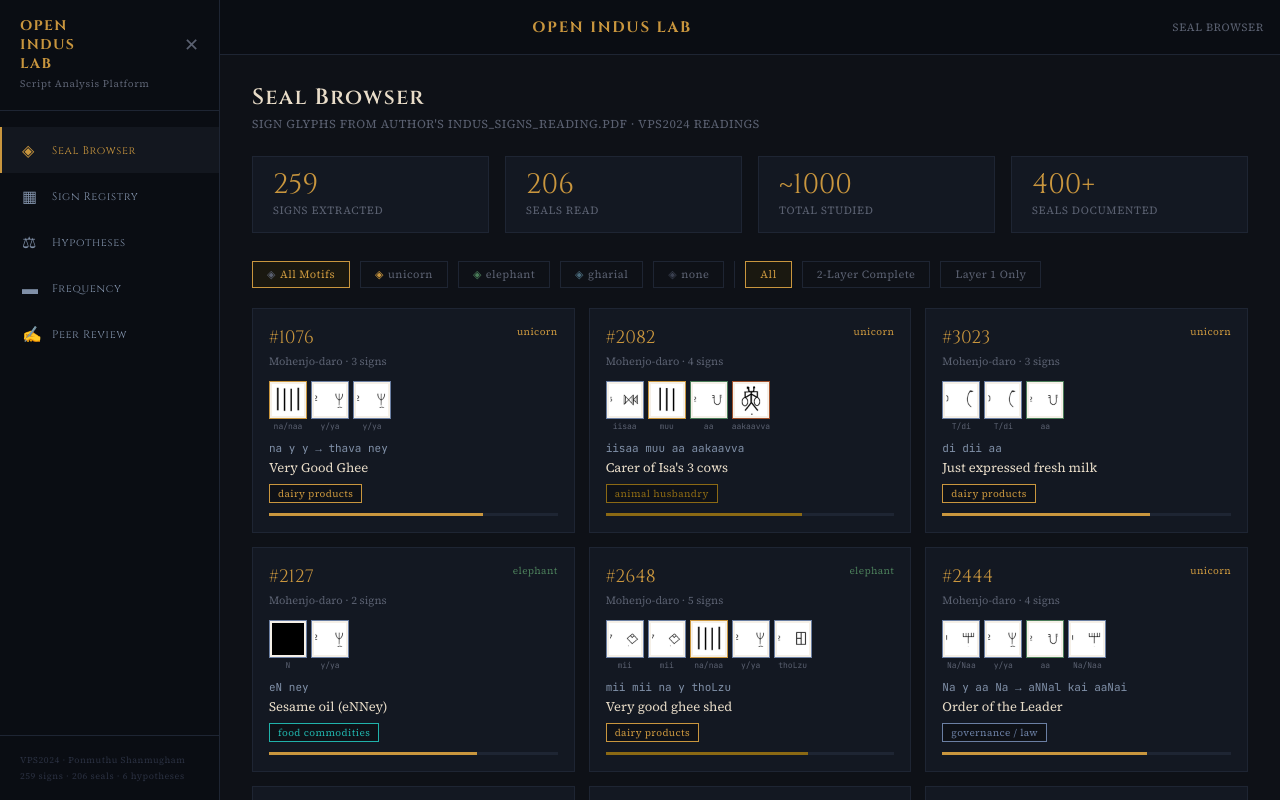
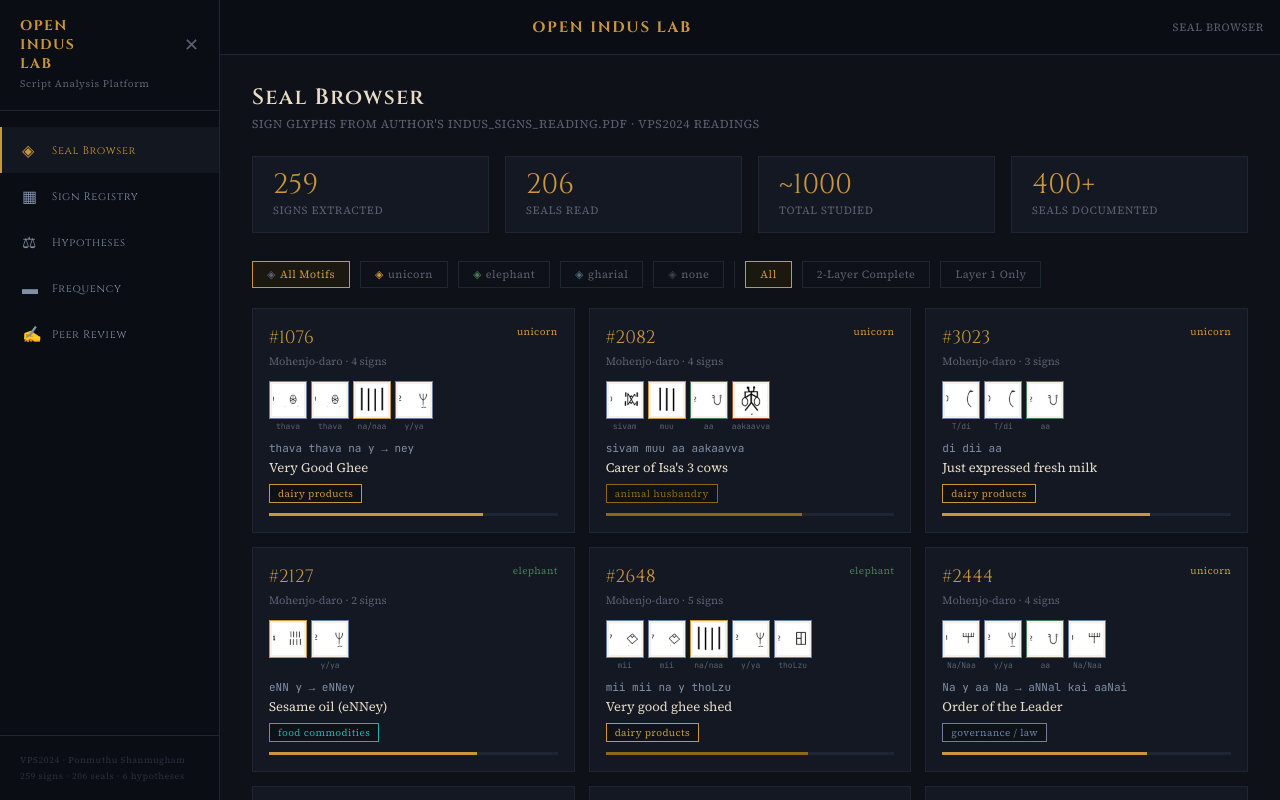
Before and after one commit to premkumar2306/open-indus-lab, a React (Vite) app in the folder frontend/: page / in a window 1280 px wide. Shown: the top 800 px of the page. Built offline with nearby package versions, Linux system fonts and the light colour scheme.

Commit message:
Fix: 7 seal sign sequences from PDF source

```diff
--- a/frontend/src/App.jsx
+++ b/frontend/src/App.jsx
@@ -60,20 +60,20 @@ const SIGN_DATA = {
 };
 
 const SEALS = [
-  { id:"1076", motif:"unicorn", site:"Mohenjo-daro", signs:[95,162,162], layer1:"na y y → thava ney", layer2:"Very Good Ghee", domain:"dairy products", status:"complete", confidence:0.74 },
-  { id:"2082", motif:"unicorn", site:"Mohenjo-daro", signs:[215,89,342,15], layer1:"iisaa muu aa aakaavva", layer2:"Carer of Isa's 3 cows", domain:"animal husbandry", status:"complete", confidence:0.68 },
+  { id:"1076", motif:"unicorn", site:"Mohenjo-daro", signs:[391, 391, 95, 162], layer1:"thava thava na y → ney", layer2:"Very Good Ghee", domain:"dairy products", status:"complete", confidence:0.74 },
+  { id:"2082", motif:"unicorn", site:"Mohenjo-daro", signs:[220, 89, 342, 15], layer1:"sivam muu aa aakaavva", layer2:"Carer of Isa's 3 cows", domain:"animal husbandry", status:"complete", confidence:0.68 },
   { id:"3023", motif:"unicorn", site:"Mohenjo-daro", signs:[300,300,342], layer1:"di dii aa", layer2:"Just expressed fresh milk", domain:"dairy products", status:"complete", confidence:0.72 },
-  { id:"2127", motif:"elephant", site:"Mohenjo-daro", signs:[176,162], layer1:"eN ney", layer2:"Sesame oil (eNNey)", domain:"food commodities", status:"complete", confidence:0.72 },
+  { id:"2127", motif:"elephant", site:"Mohenjo-daro", signs:[114, 162], layer1:"eNN y → eNNey", layer2:"Sesame oil (eNNey)", domain:"food commodities", status:"complete", confidence:0.72 },
   { id:"2648", motif:"elephant", site:"Mohenjo-daro", signs:[267,267,95,162,242], layer1:"mii mii na y thoLzu", layer2:"Very good ghee shed", domain:"dairy products", status:"complete", confidence:0.70 },
   { id:"2444", motif:"unicorn", site:"Mohenjo-daro", signs:[171,162,342,171], layer1:"Na y aa Na → aNNal kai aaNai", layer2:"Order of the Leader", domain:"governance / law", status:"complete", confidence:0.71 },
   { id:"2864", motif:"gharial", site:"Mohenjo-daro", signs:[171,162,342,171], layer1:"Na y aa Na → aNNal kai aaNai", layer2:"Order of the Leader (Riverine)", domain:"governance / law", status:"complete", confidence:0.71 },
   { id:"4440", motif:"none",    site:"Mohenjo-daro", signs:[65,87,294,342,171], layer1:"iLa iru TTa aa Na", layer2:"Citywide curfew ordinance", domain:"governance / law", status:"complete", confidence:0.65 },
-  { id:"2234", motif:"unicorn", site:"Mohenjo-daro", signs:[351,66,66], layer1:"vayya illam illam", layer2:"The world is a Big Home", domain:"governance / ethics", status:"complete", confidence:0.70 },
+  { id:"2234", motif:"unicorn", site:"Mohenjo-daro", signs:[351, 66], layer1:"vayya illam", layer2:"The world is a Big Home", domain:"governance / ethics", status:"complete", confidence:0.70 },
   { id:"4718", motif:"none",    site:"Mohenjo-daro", signs:[343,213,343,86,2015], layer1:"ay ya ay o vya mun → children's milk", layer2:"Panic milk mandate for children", domain:"social welfare", status:"complete", confidence:0.66 },
   { id:"1425", motif:"none",    site:"Mohenjo-daro", signs:[66,387,102,161], layer1:"illam vaya muu na", layer2:"Homes for the aged and alone", domain:"social welfare", status:"complete", confidence:0.67 },
-  { id:"3246", motif:"none",    site:"Mohenjo-daro", signs:[387,102,59,15], layer1:"vaya muu La aakaavva", layer2:"Carer of aged cattle", domain:"animal husbandry", status:"complete", confidence:0.67 },
-  { id:"1110", motif:"unicorn", site:"Mohenjo-daro", signs:[17,216,230,17,358], layer1:"thava sama thaLa thava aNNal", layer2:"Respected equanimous great leader", domain:"governance", status:"complete", confidence:0.64 },
-  { id:"5119", motif:"unicorn", site:"Mohenjo-daro", signs:[17,17,89,287,342,242], layer1:"mi mi muu Ta aa thoLzu", layer2:"Shed for aged cattle", domain:"animal welfare", status:"complete", confidence:0.65 },
+  { id:"3246", motif:"none",    site:"Mohenjo-daro", signs:[387, 89, 59, 15], layer1:"vaya muu La aakaavva", layer2:"Carer of aged cattle", domain:"animal husbandry", status:"complete", confidence:0.67 },
+  { id:"1110", motif:"unicorn", site:"Mohenjo-daro", signs:[391, 216, 59, 391, 358], layer1:"thava sama La thava aNNal", layer2:"Respected equanimous great leader", domain:"governance", status:"complete", confidence:0.64 },
+  { id:"5119", motif:"unicorn", site:"Mohenjo-daro", signs:[391, 391, 89, 287, 342, 242], layer1:"thava thava muu Ta aa thoLzu", layer2:"Shed for aged cattle", domain:"animal welfare", status:"complete", confidence:0.65 },
   { id:"2950", motif:"unicorn", site:"Mohenjo-daro", signs:[95,162], layer1:"na ney", layer2:"Ghee", domain:"dairy products", status:"complete", confidence:0.73 },
   { id:"1133", motif:"unicorn", site:"Mohenjo-daro", signs:[162,95,162], layer1:"y na y → ney", layer2:"Ghee (evolved form)", domain:"dairy products", status:"complete", confidence:0.72 },
   { id:"2322", motif:"unicorn", site:"Mohenjo-daro", signs:[15,95,162], layer1:"aakaavva na y → aakaavvan ney", layer2:"Cow carer's ghee", domain:"dairy products", status:"complete", confidence:0.69 },
```
